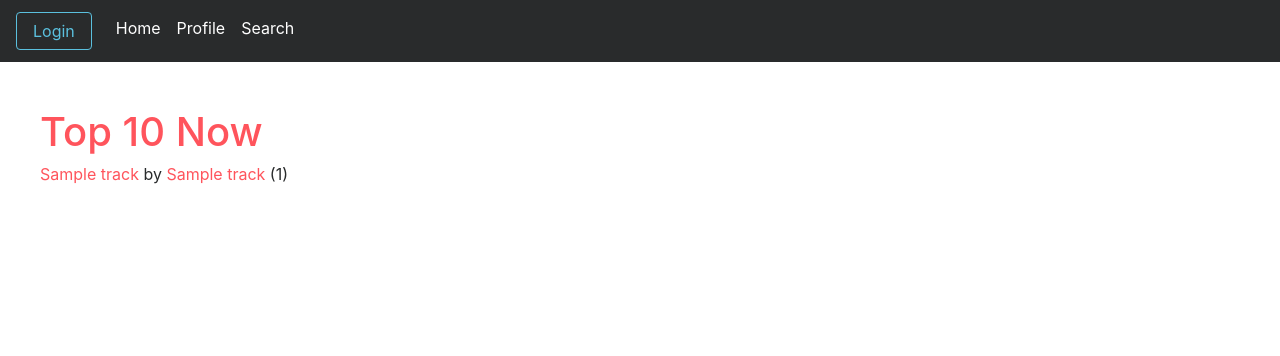
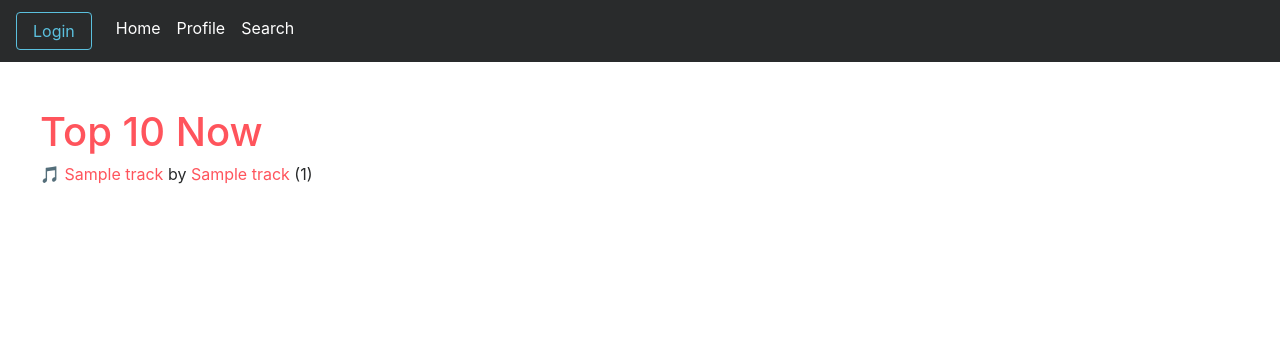
Before and after one commit to JamesSmith1202/Monotunes, a Flask app: page / in a window 1280 px wide. Shown: the top 356 px of the page. Run offline with Flask 2, Linux system fonts and the light colour scheme; a database or web service that is not in the repository returns one stand-in record (values such as "Sample title"); data that the repository does not hold is empty; parts of the project's set-up code (start-up, migrations or seed data) failed here and were passed over; some libraries are stand-ins or nearby versions.

Commit message:
Update css

```diff
--- a/monotunes/static/style.css
+++ b/monotunes/static/style.css
@@ -10,7 +10,7 @@ li {
   list-style-type: none;
 }
 
-.toplist > li:before {
+.musiclist li:before {
   content: '🎵 ';
 }
 a{
--- a/monotunes/templates/home.html
+++ b/monotunes/templates/home.html
@@ -3,8 +3,10 @@
 {%block content %}
 <ul>
 <h1>Top 10 Now</h1>
+<div class="musiclist">
 {% for each in top_songs%}
   <li><a href="/song?title={{each["track"]["track_name"]}}&artist={{each["track"]["artist_name"]}}">{{each["track"]["track_name"]}}</a> by <a href="/artist?artist={{each["track"]["artist_name"]}}"">{{each["track"]["artist_name"]}}</a>  ({{each["track"]["artist_id"]}})</li>
 {%endfor%}
+</div>
 </ul>
 {%endblock%}
--- a/monotunes/templates/profile.html
+++ b/monotunes/templates/profile.html
@@ -7,7 +7,7 @@
 <div class="container-fluid">
   {% for each in favorites_dict %}
   <div class="row">
-  <div class="col-md-3">
+  <div class="col-md-3 musiclist">
 
     <li><a href="/song?title={{each}}&artist={{favorites_dict[each][0]}}">{{each}}</a> by <a href="/artist?artist={{favorites_dict[each][0]}}">{{favorites_dict[each][0]}}</a> </li>
   </div>
```
Also changed, not shown: monotunes/data/database.db.
